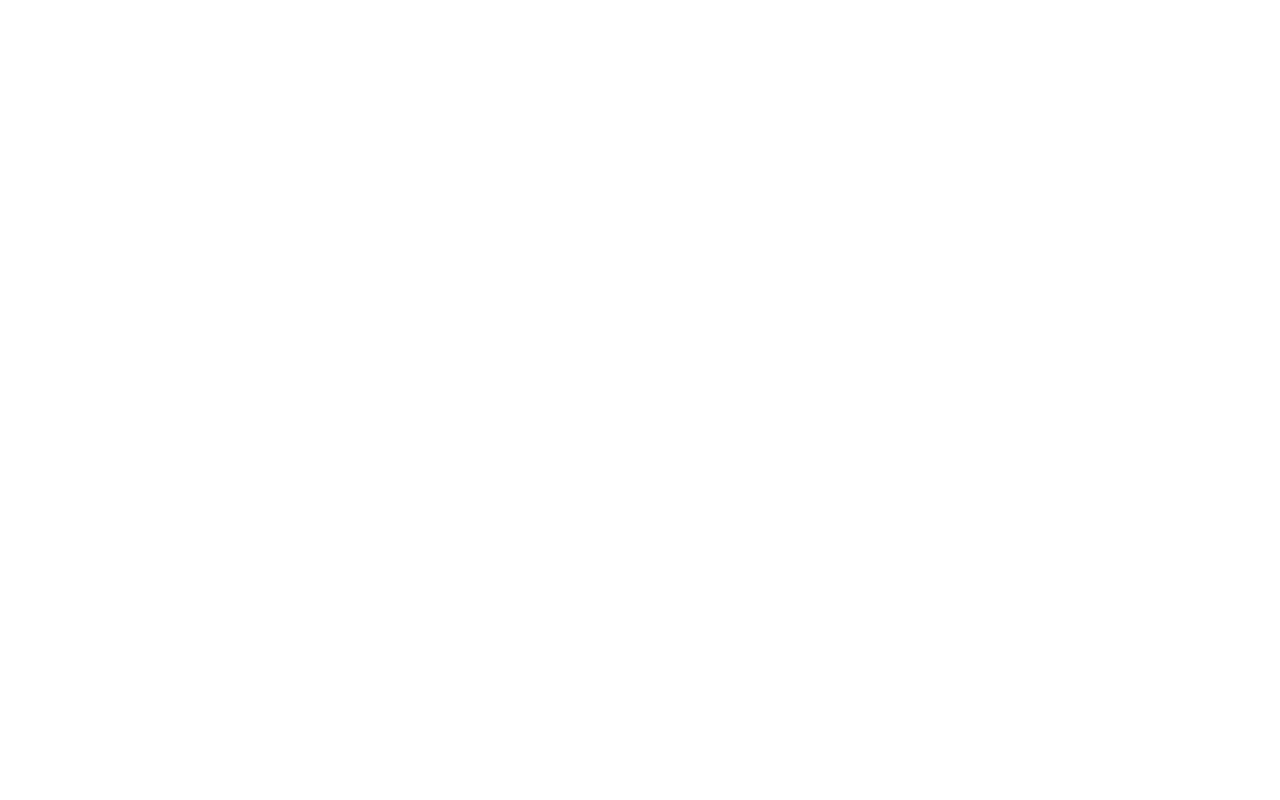
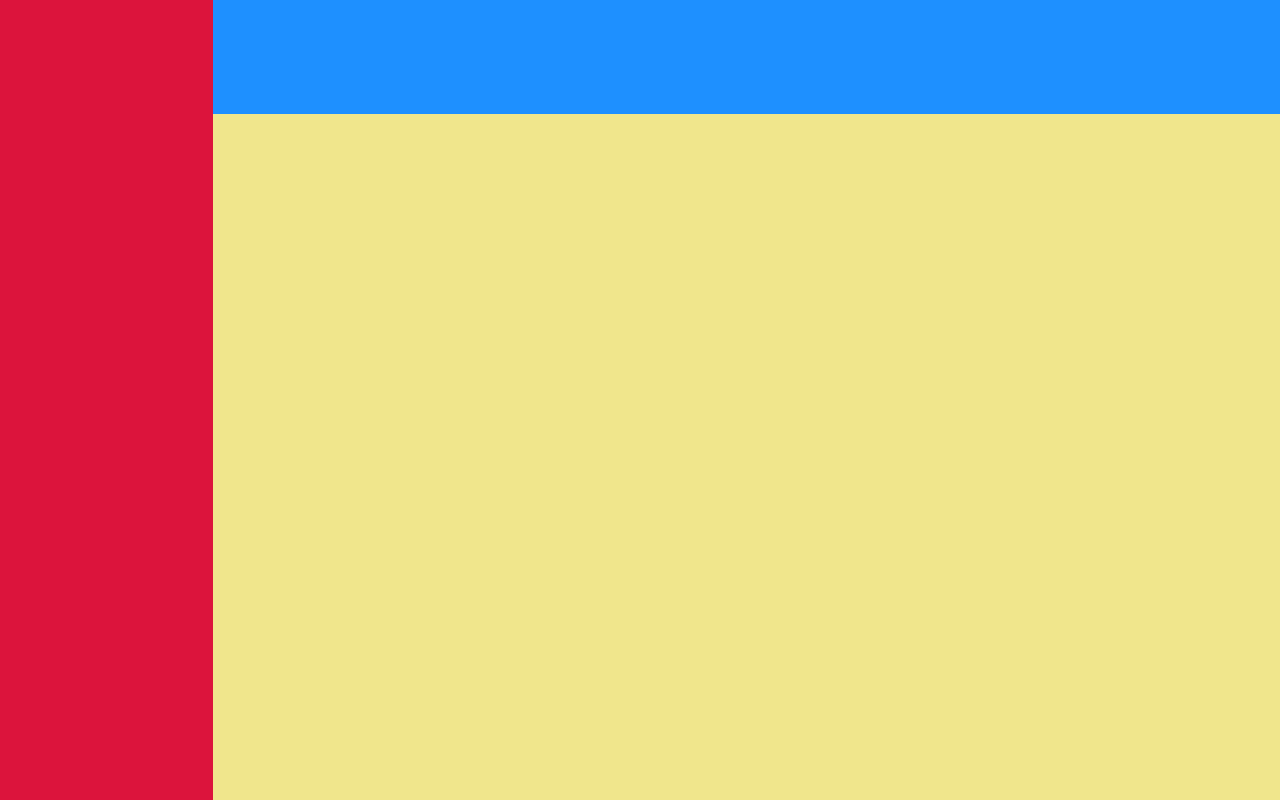
Before and after one commit to RodrigoAlv97/admin-dashboard, a plain HTML site: page index.html in a window 1280 px wide. Drawn offline with Linux system fonts and the light colour scheme.

Commit message:
basic layout

```diff
--- a/index.html
+++ b/index.html
@@ -9,7 +9,23 @@
 </head>
 <body>
 
+    <div id="container">
 
+
+        <div class="item" id="sideBar">
+
+        </div>
+
+        <div class="item" id="header">
+
+        </div>
+
+        <div class="item" id="main">
+
+        </div>
+
+
+    </div>
 
 </body>
 </html>
--- a/style.css
+++ b/style.css
@@ -0,0 +1,31 @@
+body {
+
+
+    padding: 0px;
+    margin: 0px;
+    background-color: royalblue;
+}
+
+#container {
+
+    height: 100vh;
+    background-color: lightgreen;
+    display: grid;
+    grid-template-columns: 1fr 5fr;
+    grid-template-rows: 1fr 6fr ;
+}
+
+#sideBar{
+    grid-area: 1/1/3/2;
+    background-color: crimson;
+}
+
+#header{
+    grid-area: 1/2/2/3;
+    background-color: dodgerblue;
+}
+
+#main{
+    grid-area: 2/2/3/3;
+    background-color: khaki;
+}
```
